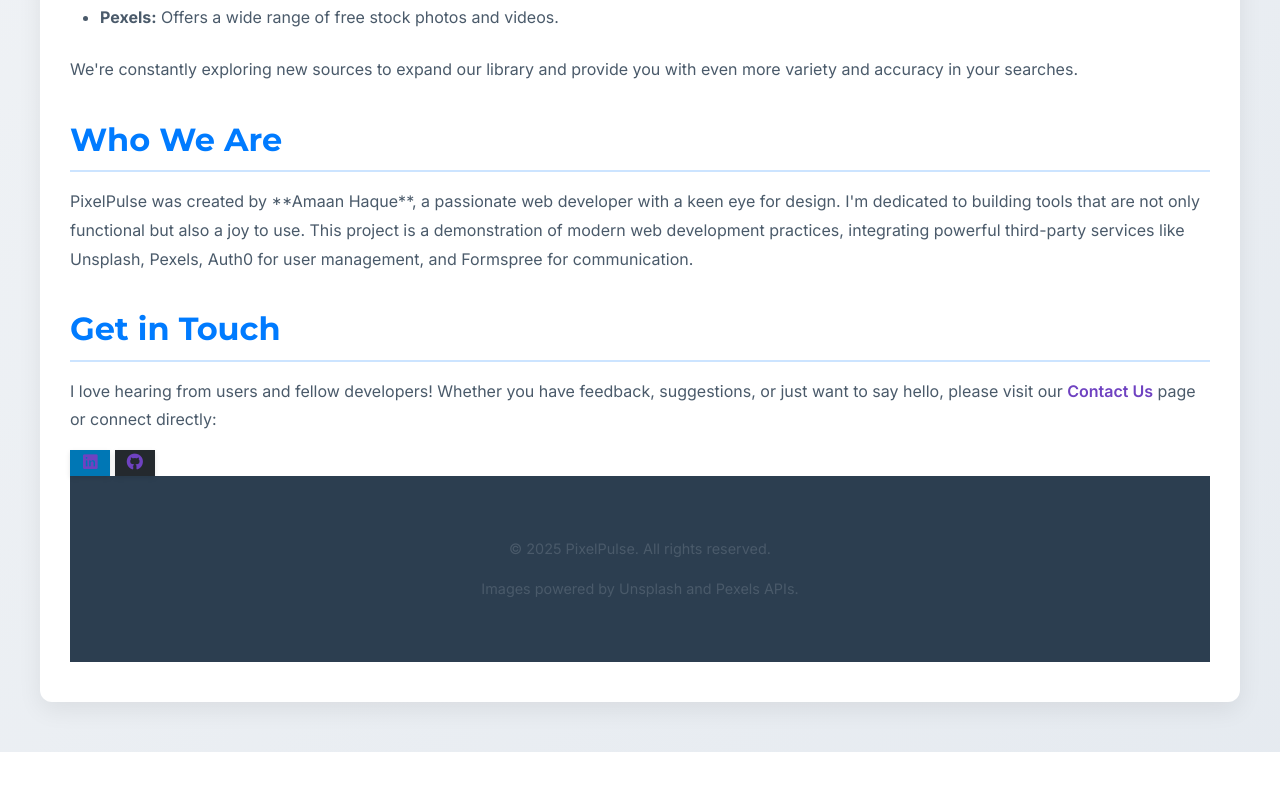
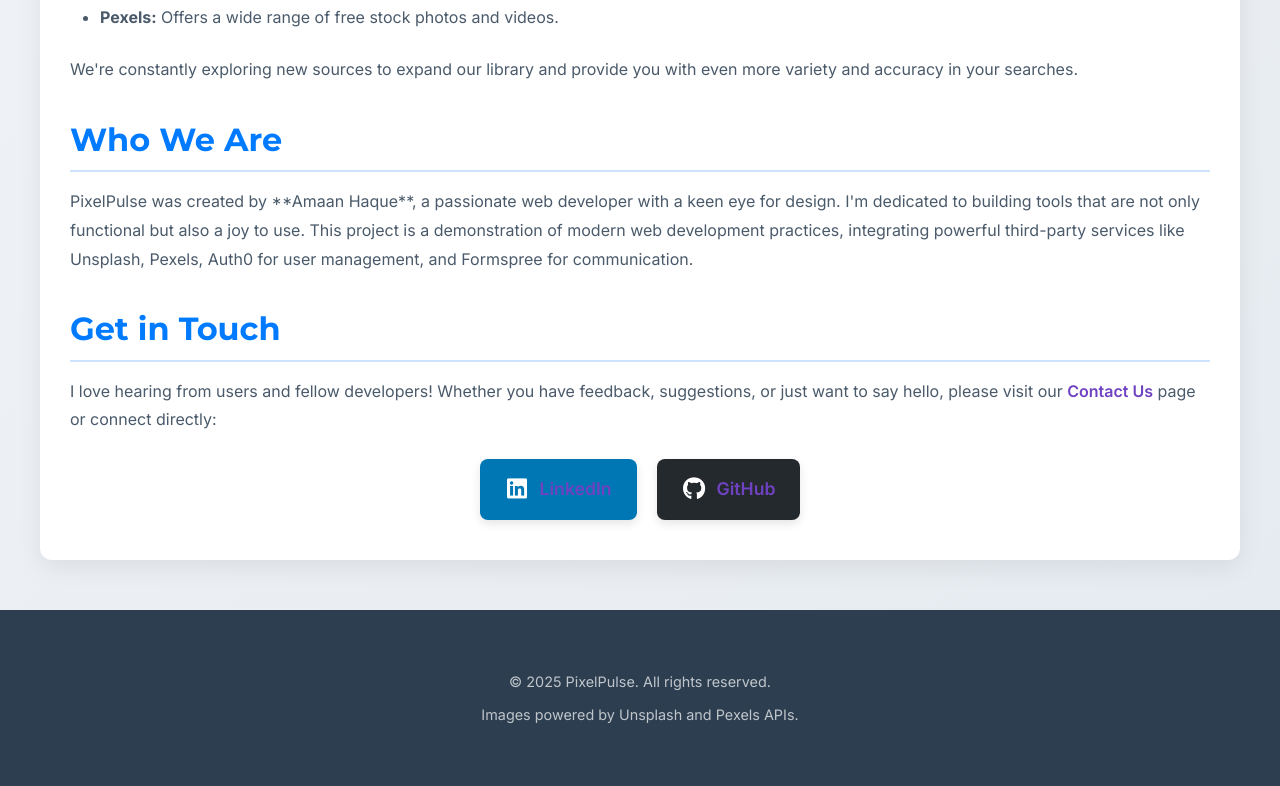
Before and after one commit to Amaan310/PixelPulse, a plain HTML site: page about.html in a window 1280 px wide. Shown: the part 757-1543 px from the top of the page. Before the commit the page ends 1509 px from the top, so only its background shows below. Drawn offline with Linux system fonts and the light colour scheme; a script that the page names is missing.

Commit message:
Undid the changes done

```diff
--- a/about.html
+++ b/about.html
@@ -53,13 +53,15 @@
         <h2>Get in Touch</h2>
         <p>I love hearing from users and fellow developers! Whether you have feedback, suggestions, or just want to say hello, please visit our <a href="contact.html">Contact Us</a> page or connect directly:</p>
 
-            <div class="social-buttons">
-                <a href="https://www.linkedin.com/in/amaanhaque3" target="_blank" rel="noopener noreferrer" class="social-icon-link linkedin-icon">                    		    <span class="icon">&#xf08c;</span>
-                </a>
-                <a href="https://github.com/Amaan310" target="_blank" rel="noopener noreferrer" class="social-icon-link github-icon">
-                    <span class="icon">&#xf09b;</span>
-                </a>
-            </div>
+        <div class="social-buttons">
+            <a href="https://www.linkedin.com/in/amaanhaque3" target="_blank" rel="noopener noreferrer" class="social-button linkedin-button">
+                <span class="icon">&#xf08c;</span> LinkedIn
+            </a>
+            <a href="https://github.com/Amaan310" target="_blank" rel="noopener noreferrer" class="social-button github-button">
+                <span class="icon">&#xf09b;</span> GitHub
+            </a>
+        </div>
+    </div>
 
     <footer class="site-footer">
         <div class="container">
--- a/style.css
+++ b/style.css
@@ -778,61 +778,69 @@
     }
 }
 
-* --- Social Icons Only --- /
+/* --- Social Buttons (for About & Contact pages) --- */
 .social-buttons {
     display: flex;
-flex-wrap: wrap;
-gap: 15px; / Adjust spacing between icons */
+    flex-wrap: wrap; /* Allow wrapping on smaller screens */
+    gap: 20px;
     margin-top: 25px;
-justify-content: center;
+    justify-content: center; /* Center buttons */
 }
 
-.social-icon-link {
-display: inline-flex;
+.social-button {
+    display: inline-flex; /* Use flexbox for icon and text alignment */
     align-items: center;
-justify-content: center;
-width: 40px; /* Adjust size of the square /
-height: 40px; / Adjust size of the square /
-font-size: 1.5em; / Adjust icon size /
-color: white;
+    gap: 10px; /* Space between icon and text */
+    padding: 12px 25px;
+    font-size: 1.1em;
+    font-weight: 600;
     text-decoration: none;
-border-radius: 8px; / Optional: Add rounded corners */
-transition: background-color 0.3s ease, transform 0.3s ease, box-shadow 0.3s ease;
-box-shadow: 0 2px 5px rgba(0, 0, 0, 0.1);
+    border-radius: 8px;
+    transition: all 0.3s ease;
+    box-shadow: 0 4px 10px rgba(0, 0, 0, 0.1);
+    color: white; /* Explicitly set text and icon color to white */
 }
 
-.social-icon-link .icon {
-font-family: 'Font Awesome 6 Brands';
+.social-button .icon {
+    font-family: 'Font Awesome 6 Brands'; /* Specify Font Awesome Brands font */
+    font-weight: 400; /* Regular weight for brands */
+    font-size: 1.3em;
+    width: 25px; /* Fixed width for consistent alignment */
+    text-align: center;
+    color: white; /* Ensure icon itself is white if there's any conflict */
 }
 
-.linkedin-icon {
-background-color: #0077B5;
+.linkedin-button {
+    background-color: #0077B5; /* LinkedIn blue */
+    /* color: white; <-- Already set on .social-button, but doesn't hurt */
 }
 
-.linkedin-icon:hover {
+.linkedin-button:hover {
     background-color: #005f91;
-transform: translateY(-2px);
-box-shadow: 0 4px 10px rgba(0, 0, 0, 0.2);
+    transform: translateY(-3px);
+    box-shadow: 0 6px 15px rgba(0, 0, 0, 0.2);
 }
 
-.github-icon {
-background-color: #24292e;
+.github-button {
+    background-color: #24292e; /* GitHub dark grey */
+    /* color: white; <-- Already set on .social-button, but doesn't hurt */
 }
 
-.github-icon:hover {
+.github-button:hover {
     background-color: #1a1e22;
-transform: translateY(-2px);
-box-shadow: 0 4px 10px rgba(0, 0, 0, 0.2);
+    transform: translateY(-3px);
+    box-shadow: 0 6px 15px rgba(0, 0, 0, 0.2);
 }
 
-/* Responsive adjustments if needed /
+/* Responsive adjustments for social buttons */
 @media (max-width: 480px) {
     .social-buttons {
-/ Adjust spacing or layout for smaller screens if icons wrap */
+        flex-direction: column; /* Stack buttons vertically */
+        align-items: center; /* Center stacked buttons */
     }
-.social-icon-link {
-width: 35px;
-height: 35px;
-font-size: 1.3em;
+    .social-button {
+        width: 100%; /* Make them full width */
+        max-width: 250px; /* Max width for stacked buttons */
+        justify-content: center; /* Center content within button */
     }
 }
```
Also changed, not shown: contact.html (+5 -3 lines). Lines whose indentation alone changed are shown as unchanged.
